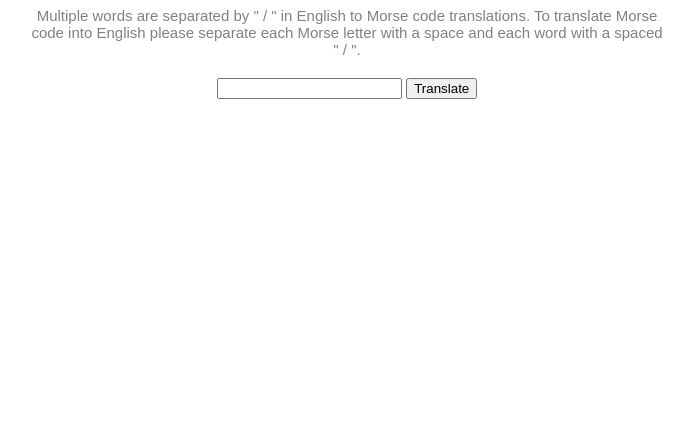
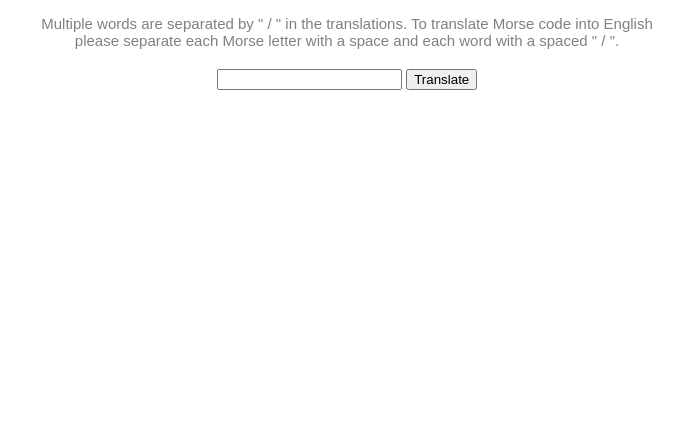
Before and after one commit to kintem/morse-code-translator, a plain HTML site: page index.html in a window 1280 px wide. Shown: the part 366-800 px from the top of the page, without its empty margins (293-986 px from the left). Drawn offline with Linux system fonts and the light colour scheme.

Commit message:
fix instructions

```diff
--- a/index.html
+++ b/index.html
@@ -9,7 +9,7 @@
 </head>
 <body>
   <h1>Morse Code Translator</h1>
-  <p>Multiple words are separated by " / " in English to Morse code translations. To translate Morse code into English please separate each Morse letter with a space and each word with a spaced " / ".</p>
+  <p>Multiple words are separated by " / " in the translations. To translate Morse code into English please separate each Morse letter with a space and each word with a spaced " / ".</p>
   <form action="">
     <input type="text" id="user-input" value="">
     <input type="submit" id="submit" value="Translate">
```
